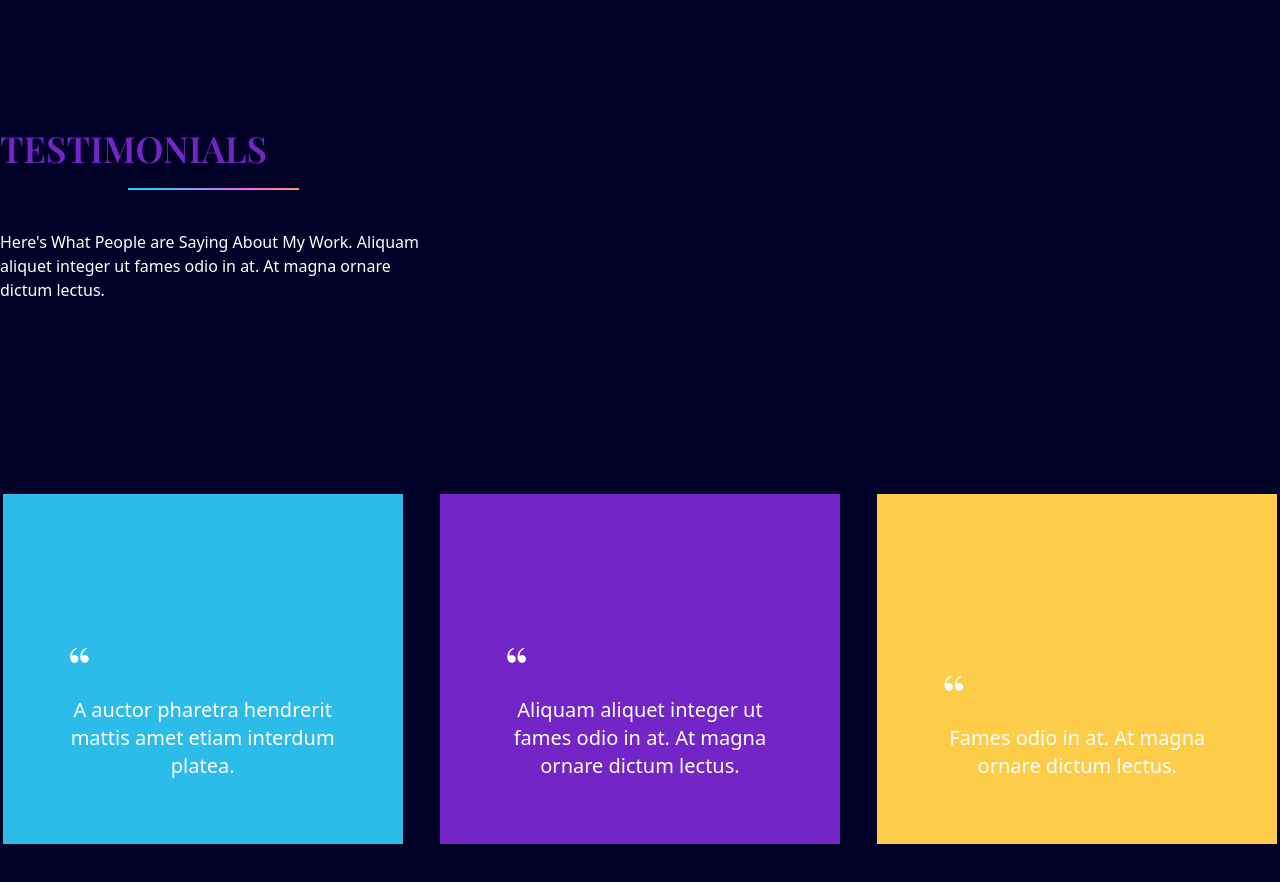
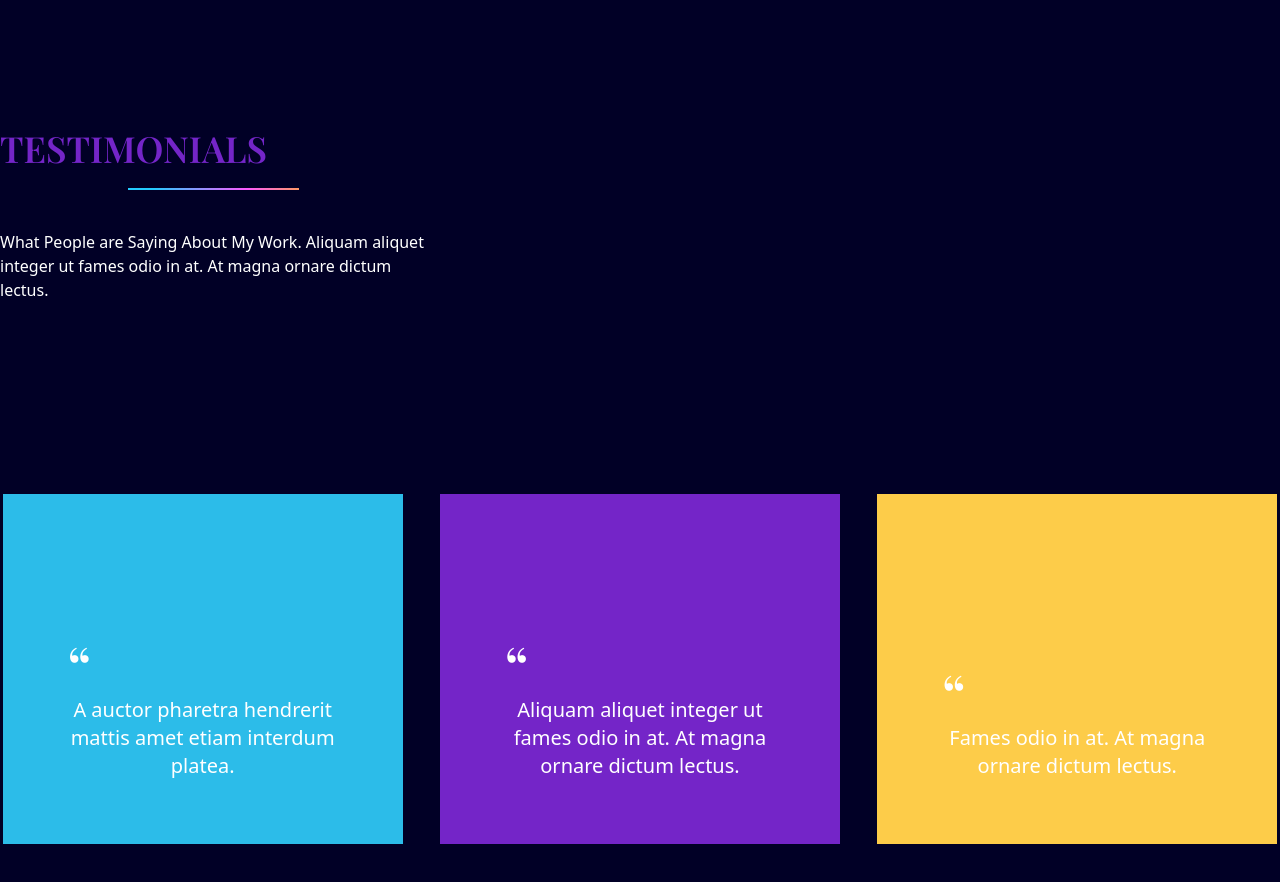
Before and after one commit to Om-Khairnar/Portfolio, a Next.js app: page /scenes/Testimonials in a window 1280 px wide. Shown: the top 882 px of the page. Built offline with nearby package versions, Linux system fonts and the light colour scheme.

Commit message:
seventh commit

```diff
--- a/src/pages/scenes/Landing.jsx
+++ b/src/pages/scenes/Landing.jsx
@@ -94,7 +94,7 @@
             href="#contact"
           >
             <div className="bg-deep-blue hover:text-red transition duration-500 w-full h-full flex items-center justify-center px-10 font-playfair">
-              Let's talk.
+              Let&apos;s talk.
             </div>
           </AnchorLink>
         </motion.div>
--- a/src/pages/scenes/Testimonials.jsx
+++ b/src/pages/scenes/Testimonials.jsx
@@ -21,7 +21,7 @@
         </p>
         <LineGradient width="mx-auto w-2/5" />
         <p className="mt-10">
-          Here's What People are Saying About My Work. Aliquam aliquet integer
+           What People are Saying About My Work. Aliquam aliquet integer
           ut fames odio in at. At magna ornare dictum lectus.
         </p>
       </motion.div>
```
